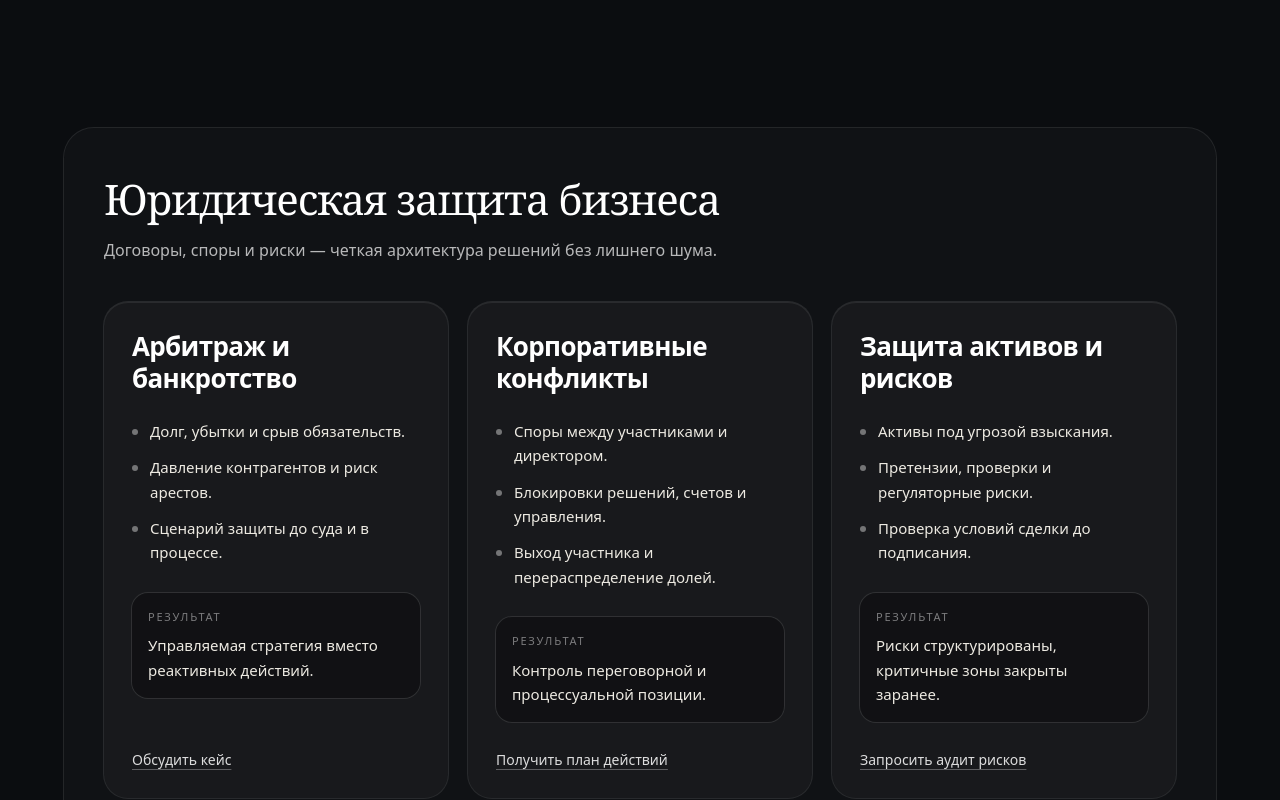
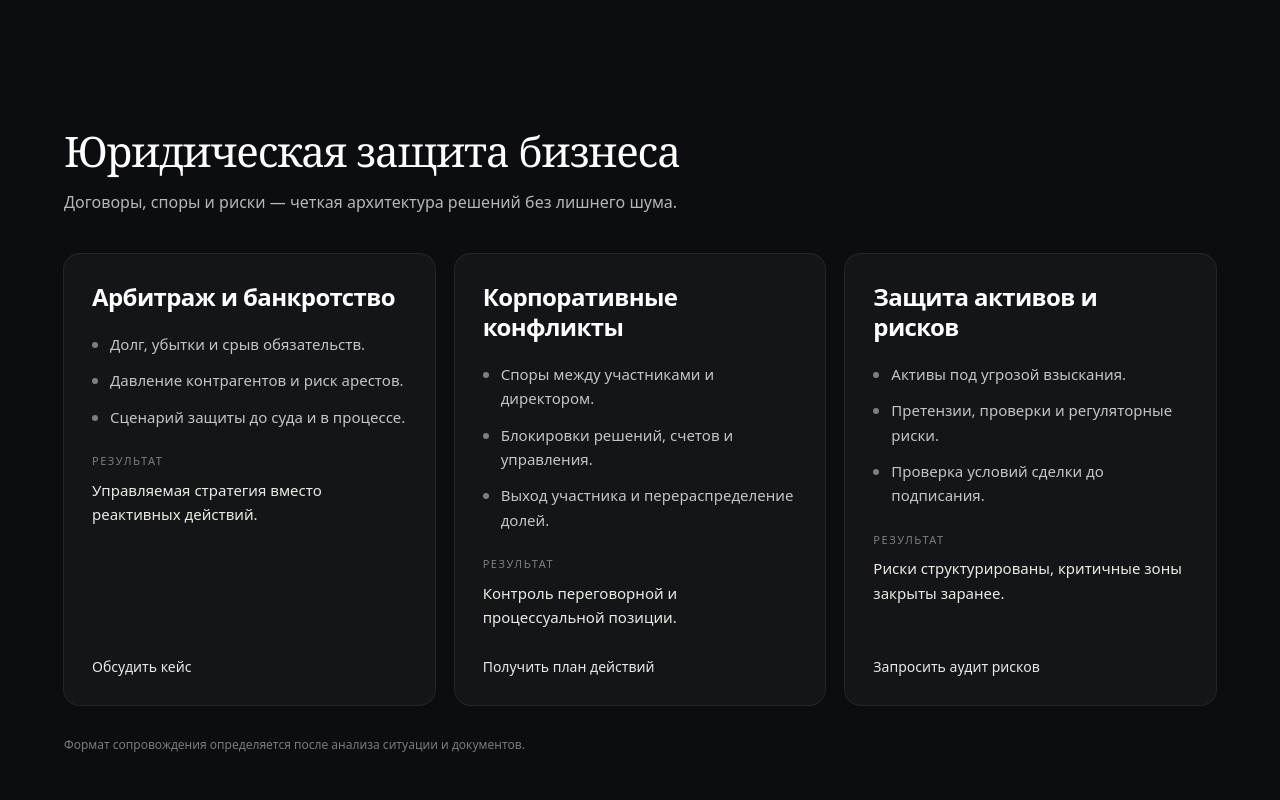
Before and after one commit to Severin-gif/pr-law-site, a React (Vite) app: page / in a window 1280 px wide. Shown: the part 1320-2120 px from the top of the page. Built offline with nearby package versions, Linux system fonts and the light colour scheme.

Commit message:
Refactor services section layout and card structure

```diff
--- a/src/components/cards/ServiceCard.tsx
+++ b/src/components/cards/ServiceCard.tsx
@@ -7,32 +7,28 @@ type ServiceCardProps = {
 const ServiceCard = ({ service }: ServiceCardProps) => {
   return (
     <article
-      className="group flex h-full min-h-[360px] flex-col rounded-3xl bg-white/[0.03] p-7 shadow-[inset_0_1px_0_rgba(255,255,255,0.08)] ring-1 ring-white/10 transition-colors duration-200 hover:bg-white/[0.05] hover:ring-white/20"
+      className="flex h-full min-h-[340px] flex-col rounded-2xl bg-white/[0.03] p-6 ring-1 ring-white/10 sm:p-7"
       aria-label={service.title}
     >
-      <h3 className="text-[24px] font-semibold leading-tight tracking-tight text-white md:text-[26px]">
+      <h3 className="text-[22px] font-semibold leading-tight tracking-tight text-white sm:text-[24px]">
         {service.title}
       </h3>
 
-      <ul className="mt-6 space-y-3 text-[15px] leading-relaxed text-white/72">
-        {service.bullets.map((point) => (
-          <li key={point} className="flex gap-3">
-            <span className="mt-[10px] h-1.5 w-1.5 shrink-0 rounded-full bg-white/40" />
-            <span>{point}</span>
+      <ul className="mt-5 space-y-3 text-[15px] leading-relaxed text-white/75">
+        {service.items.map((item) => (
+          <li key={item} className="flex gap-3">
+            <span className="mt-[10px] h-1.5 w-1.5 shrink-0 rounded-full bg-white/45" />
+            <span>{item}</span>
           </li>
         ))}
       </ul>
 
-      <div className="mt-7 rounded-2xl bg-black/30 px-4 py-4 ring-1 ring-white/10">
-        <p className="text-[11px] font-medium uppercase tracking-[0.16em] text-white/45">
-          Результат
-        </p>
-        <p className="mt-2 text-[15px] leading-relaxed text-white/88">{service.result}</p>
-      </div>
+      <p className="mt-6 text-[11px] font-medium uppercase tracking-[0.14em] text-white/45">Результат</p>
+      <p className="mt-2 text-[15px] leading-relaxed text-white/88">{service.result}</p>
 
       <a
         href={service.ctaHref}
-        className="mt-auto inline-flex pt-7 text-sm font-medium text-white/85 underline decoration-white/30 underline-offset-4 transition-colors duration-200 hover:text-white hover:decoration-white"
+        className="mt-auto inline-flex pt-7 text-sm font-medium text-white/90 transition-colors duration-150 hover:text-white"
       >
         {service.ctaLabel}
       </a>
--- a/src/components/sections/ServicesSection.tsx
+++ b/src/components/sections/ServicesSection.tsx
@@ -4,7 +4,6 @@ import { SERVICES } from "../../config/services";
 const ServicesSection = () => {
   return (
     <section id="services" className="py-14 sm:py-16 lg:py-20">
-      <div className="rounded-[30px] bg-white/[0.02] px-5 py-8 ring-1 ring-white/10 sm:px-8 sm:py-10 lg:px-10 lg:py-12">
       <header className="max-w-3xl">
         <h2 className="font-serif text-[32px] leading-[1.1] tracking-tight text-white sm:text-[38px] lg:text-[42px]">
           Юридическая защита бизнеса
@@ -14,20 +13,17 @@ const ServicesSection = () => {
         </p>
       </header>
 
-        <div className="mt-8 lg:hidden">
-          <div
-            className="flex snap-x snap-mandatory gap-4 overflow-x-auto pb-2 [scrollbar-width:none] [&::-webkit-scrollbar]:hidden"
-            aria-label="Услуги: мобильный слайдер"
-          >
+      <div className="mt-8 lg:hidden" aria-label="Услуги: мобильная карусель">
+        <div className="flex snap-x snap-mandatory gap-4 overflow-x-auto pb-2 [scrollbar-width:none] [&::-webkit-scrollbar]:hidden">
           {SERVICES.map((service) => (
-              <div key={service.id} className="w-[86%] shrink-0 snap-start sm:w-[62%]">
+            <div key={service.id} className="w-[88%] shrink-0 snap-start sm:w-[62%]">
               <ServiceCard service={service} />
             </div>
           ))}
         </div>
       </div>
 
-        <div className="mt-10 hidden gap-5 lg:grid lg:grid-cols-3">
+      <div className="mt-10 hidden gap-5 lg:grid lg:grid-cols-3 lg:items-stretch">
         {SERVICES.map((service) => (
           <ServiceCard key={service.id} service={service} />
         ))}
@@ -36,7 +32,6 @@ const ServicesSection = () => {
       <p className="mt-8 text-xs text-white/45">
         Формат сопровождения определяется после анализа ситуации и документов.
       </p>
-      </div>
     </section>
   );
 };
--- a/src/config/services.ts
+++ b/src/config/services.ts
@@ -1,7 +1,7 @@
 export type ServiceItem = {
   id: string;
   title: string;
-  bullets: [string, string, string];
+  items: [string, string, string];
   result: string;
   ctaLabel: string;
   ctaHref: string;
@@ -11,7 +11,7 @@ export const SERVICES: ServiceItem[] = [
   {
     id: "arbitration-bankruptcy",
     title: "Арбитраж и банкротство",
-    bullets: [
+    items: [
       "Долг, убытки и срыв обязательств.",
       "Давление контрагентов и риск арестов.",
       "Сценарий защиты до суда и в процессе.",
@@ -23,7 +23,7 @@ export const SERVICES: ServiceItem[] = [
   {
     id: "corporate-disputes",
     title: "Корпоративные конфликты",
-    bullets: [
+    items: [
       "Споры между участниками и директором.",
       "Блокировки решений, счетов и управления.",
       "Выход участника и перераспределение долей.",
@@ -35,7 +35,7 @@ export const SERVICES: ServiceItem[] = [
   {
     id: "asset-protection",
     title: "Защита активов и рисков",
-    bullets: [
+    items: [
       "Активы под угрозой взыскания.",
       "Претензии, проверки и регуляторные риски.",
       "Проверка условий сделки до подписания.",
```
Lines whose indentation alone changed are shown as unchanged.
